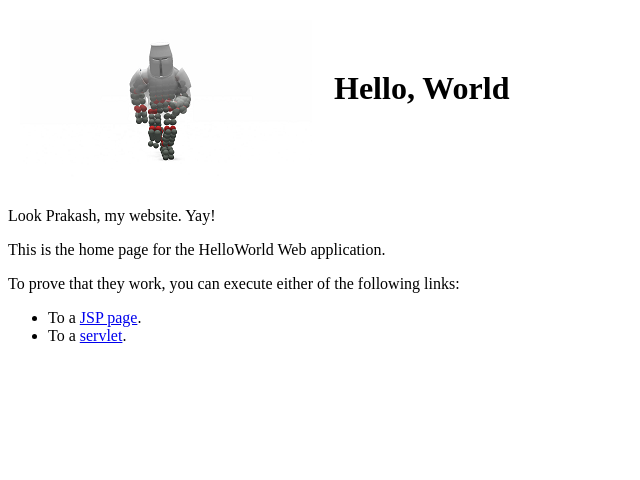
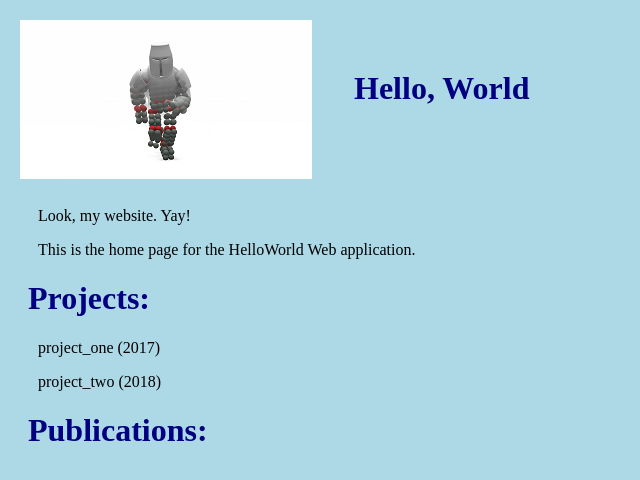
Before and after one commit to Bojanovski/Bojanovski.github.io, a plain HTML site: page index.html in a window 1280 px wide. Shown: the whole page, without its empty margins (0-640 px from the left). Drawn offline with Linux system fonts and the light colour scheme.

Commit message:
Adding CSS.

```diff
--- /dev/null
+++ b/data/content.js
@@ -0,0 +1,26 @@
+var CONTENT =
+{
+	"projects": [
+	{
+		"name": "project_one",
+		"date": 2017
+	},
+	{
+		"name": "project_two",
+		"date": 2018
+	}
+	],
+
+	"publications": [
+	{
+		"name": "p_one",
+		"url": "https://www.theverge.com/",
+		"date": 2015
+	},
+	{
+		"name": "p_two",
+		"date": 2017
+	}
+	]
+
+};
--- a/data/content.json
+++ /dev/null
@@ -1,12 +0,0 @@
-{
-	"projects": [
-	{
-		"name": "project_one",
-		"date": 2017
-	},
-	{
-		"name": "project_two",
-		"date": 2018
-	}
-	]
-}
--- a/index.html
+++ b/index.html
@@ -1,10 +1,12 @@
 <html>
   <head>
+	<link rel="stylesheet" type="text/css" href="stylesheet.css">
     <title>Sample Application</title>
   </head>
   <body bgcolor=white>
 
-  <script src="script.js" type="text/javascript"></script>
+  <script src="data/content.js"></script>
+  <script src="script.js"></script>
 
     <table border="0" cellpadding="10">
       <tr>
@@ -17,13 +19,16 @@
       </tr>
     </table>
 
-    <p>Look Prakash, my website. Yay! </p>
+    <p>Look, my website. Yay! </p>
     <p>This is the home page for the HelloWorld Web application. </p>
-    <p>To prove that they work, you can execute either of the following links:
-    <ul>
-      <li>To a <a href="hello.jsp">JSP page</a>.
-      <li>To a <a href="hello">servlet</a>.
-    </ul>
+    <div>
+		<h1>Projects:</h1>
+		<div id="projectsDIV" />
+	</div>
+	<div>
+		<h1>Publications:</h1>
+		<div id="publicationsDIV" />
+	</div>
 
   </body>
 </html>
--- a/script.js
+++ b/script.js
@@ -1,12 +1,31 @@
+
+function process_single_project(name, date, description, url) {
+	var para = document.createElement("P");
+	var name_txt = document.createTextNode(name);
+	para.appendChild(name_txt);
+	var date_txt = document.createTextNode(" (" + date + ")");
+	para.appendChild(date_txt);
+	return para;
+}
+
+function process_all_projects(object_list) {
+	for (var i = 0; i < object_list.length; i++) {
+		//console.log(object_list[i].name);
+		var new_project = process_single_project(object_list[i].name, object_list[i].date, object_list[i].description, object_list[i].url);
+		document.getElementById("projectsDIV").appendChild(new_project);     // Append to <div>
+	}
+}
 
 window.onload = function() {
-
-	var client = new XMLHttpRequest();
-	client.open('GET', 'http://localhost/data/content.json');
-
-	client.onreadystatechange = function() {
-		alert(client.responseText);
+	for (var key in CONTENT) {
+    if (CONTENT.hasOwnProperty(key)) {
+		//console.log(key);
+		if (key == "projects") {
+			process_all_projects(CONTENT[key]);
+		} else if (key == "publications") {
+			console.log(key + " -> " + CONTENT[key]);
+		} else {
+		}
+    }
 }
-
-	client.send();
 };
--- /dev/null
+++ b/stylesheet.css
@@ -0,0 +1,17 @@
+body {
+    background-color: lightblue;
+}
+
+h1 {
+    color: navy;
+    margin-left: 20px;
+}
+
+h2 {
+    color: navy;
+    margin-left: 20px;
+}
+
+p {
+    margin-left: 30px;
+}
```
